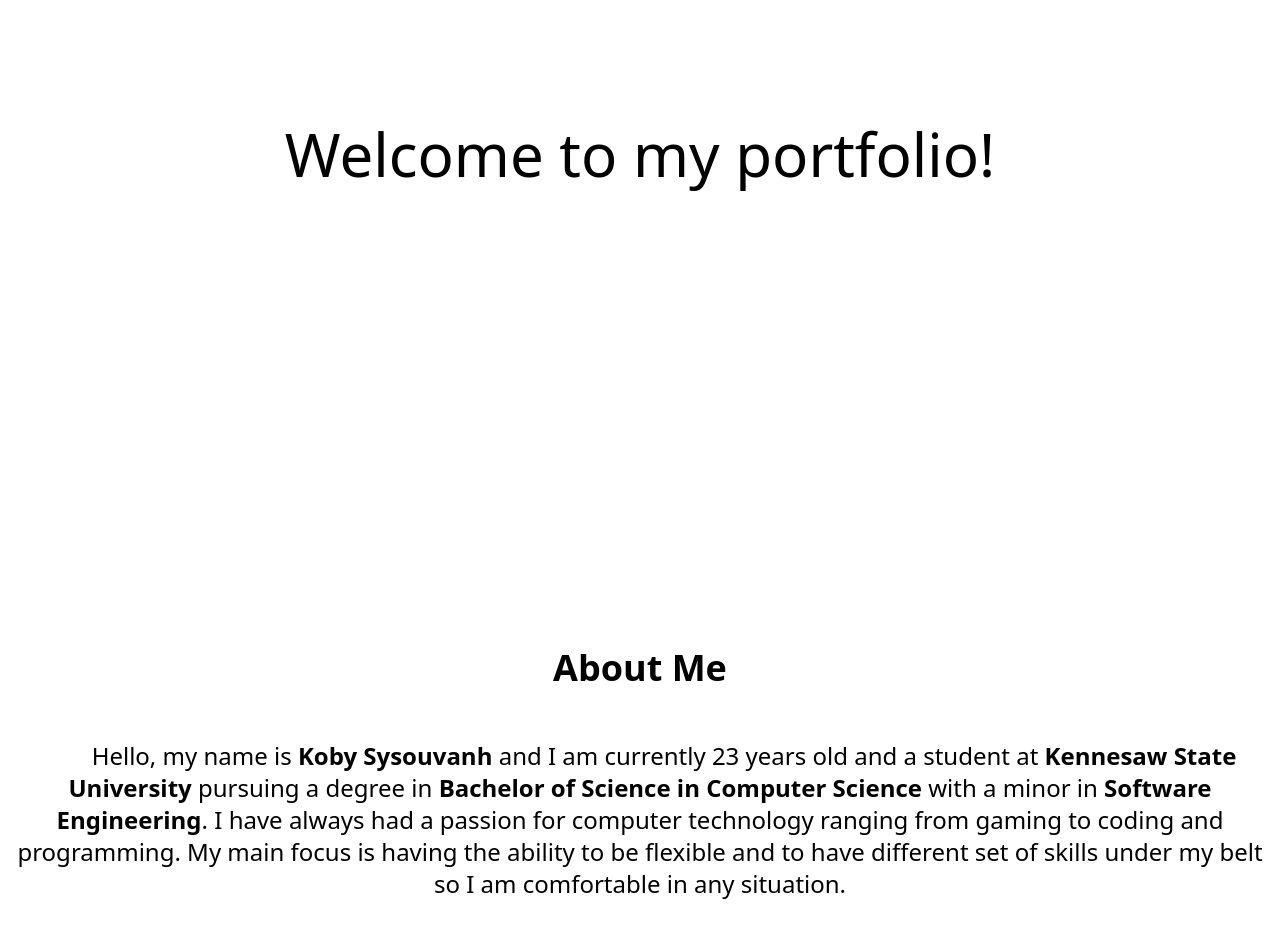
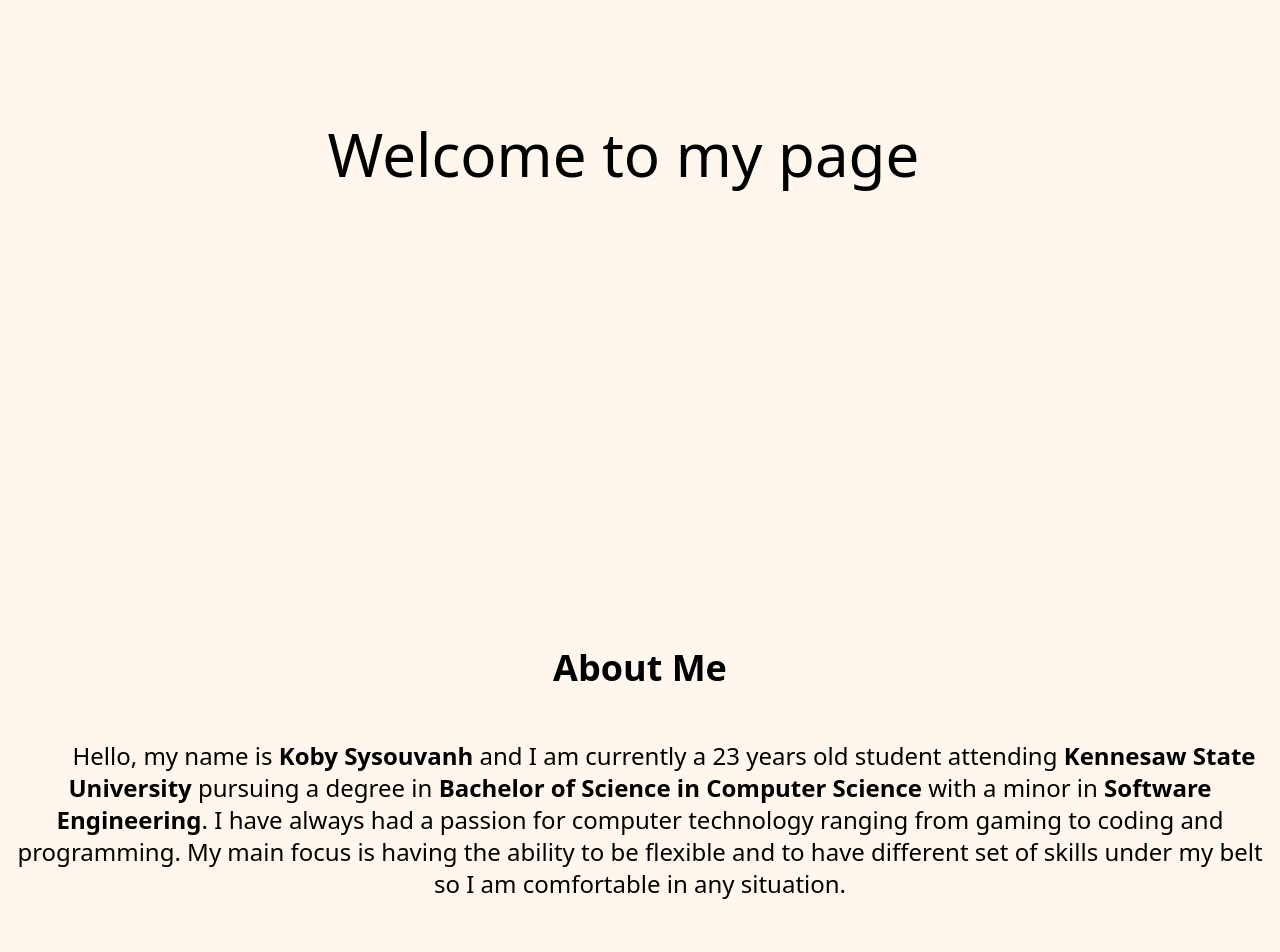
Before and after one commit to kobysysouvanh/portfolio, a React (Create React App) app: page / in a window 1280 px wide. Shown: the part 340-1292 px from the top of the page. Built offline with nearby package versions, Linux system fonts and the light colour scheme.

Commit message:
Added typing animation on welcome message. Changed bg color to a light tan.

```diff
--- a/src/App.js
+++ b/src/App.js
@@ -4,13 +4,11 @@ import Projects from "./components/Projects"
 import Resume from "./components/Resume"
 import About from "./components/About"
 
-
-
 function App() {
   return (
     <div id="home">
       <Nav/>
-      <div className="flex flex-col space-y-40 py-40 pl-30">
+      <div className="flex flex-col space-y-40 py-40 pl-30 bg-orange-50">
         <Home/>
         <About/>
         <Projects/>
--- a/src/components/About.js
+++ b/src/components/About.js
@@ -1,12 +1,10 @@
 import React from 'react'
-import { SocialIcon } from 'react-social-icons';
-
 
 function About() {
     return (
         <div className= "flex items-center justify-center flex-col py-10" id="about">
             <h1 className="text-4xl font-bold py-10">About Me</h1>
-            <p className="max-w-screen-xl p-3 text-2xl text-center indent-12">Hello, my name is <strong>Koby Sysouvanh</strong> and I am currently 23 years old and a student at <strong>Kennesaw State University</strong> pursuing a degree in <strong>Bachelor of Science in Computer Science</strong> with a minor in <strong>Software Engineering</strong>. I have always had a passion for computer technology ranging from gaming to coding and programming.
+            <p className="max-w-screen-xl p-3 text-2xl text-center indent-12">Hello, my name is <strong>Koby Sysouvanh</strong> and I am currently a 23 years old student attending  <strong>Kennesaw State University</strong> pursuing a degree in <strong>Bachelor of Science in Computer Science</strong> with a minor in <strong>Software Engineering</strong>. I have always had a passion for computer technology ranging from gaming to coding and programming.
              My main focus is having the ability to be flexible and to have different set of skills under my belt so I am comfortable in any situation.
 
 
--- a/src/components/Home.js
+++ b/src/components/Home.js
@@ -1,9 +1,18 @@
-import React from 'react'
+import React, { useState, useEffect } from 'react'
+
+const message = 'Welcome to my page'
 
 function Home() {
+    const [typedMessage, setMessage] = useState('')
+    useEffect(() => {
+        const timeout = setTimeout(() => {
+            setMessage(message.slice(0, typedMessage.length + 1))
+        }, 100)
+        return () => clearTimeout(timeout)
+    }, [typedMessage])
     return (
         <div className="text-6xl flex py-56 justify-center">
-            Welcome to my portfolio!
+            <span className="blinking-cursor text-6xl">{typedMessage}</span>
         </div>
     )
 }
--- a/src/components/Nav.js
+++ b/src/components/Nav.js
@@ -4,7 +4,7 @@ import { SocialIcon } from 'react-social-icons';
 
 function Nav() {
     return (
-        <header className="bg-zinc-900 h-50 sticky top-0">
+        <header className="bg-zinc-900 h-50 sticky top-0 z-10">
             <div className="mx-auto flex pl-20 justify-between text-2xl">
                 <nav className="text-gray-300 flex ">
                     <Link className="cursor-pointer inline-flex py-6 px-3 mr-10 hover:text-white" to="home" smooth={true} duration={1500}>Koby Sysouvanhs' Portfolio</Link>
--- a/src/index.css
+++ b/src/index.css
@@ -6,3 +6,14 @@
 .app {
     font-family: "Sora";
 }
+
+.blinking-cursor:after {
+    content: '|';
+    animation: blink 1s step-start infinite;
+}
+
+@keyframes blink {
+    50% {
+        opacity: 0;
+    }
+}
```
Also changed, not shown: 1 other file (tests, documents, lock files or other folders).
